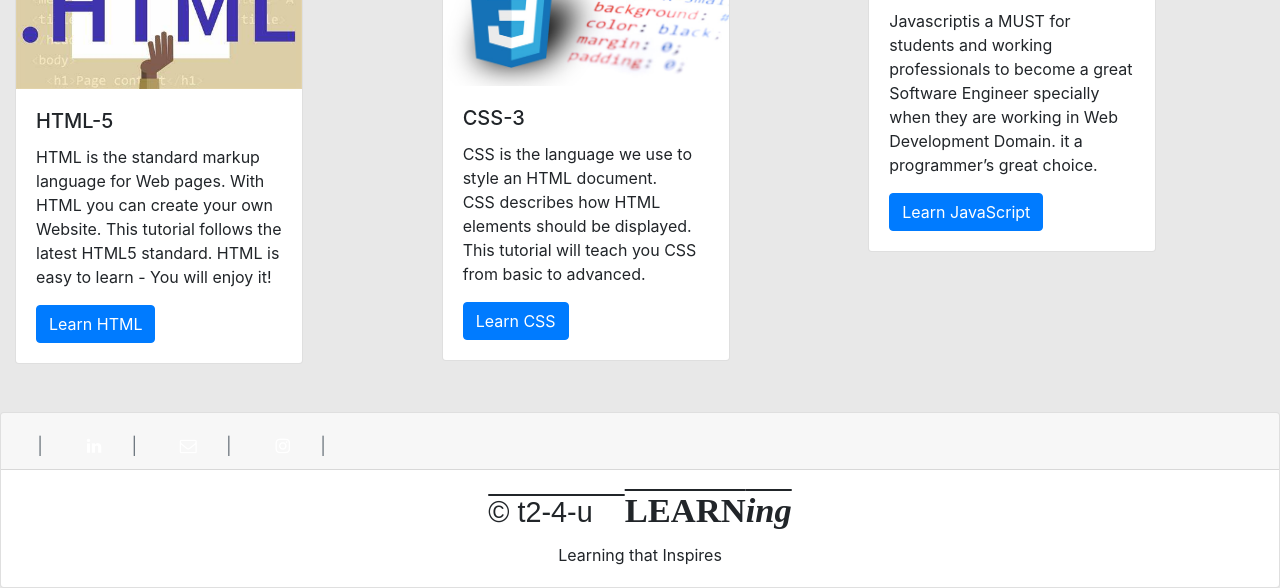
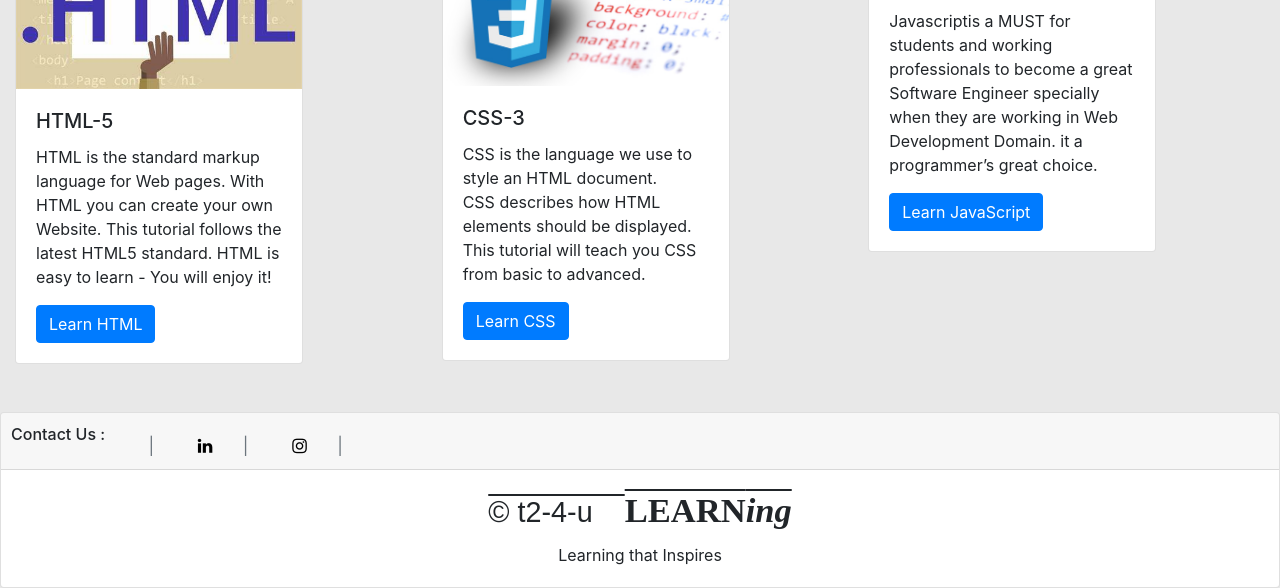
Before and after one commit to sougatamandalt2/LearningWebsite, a plain HTML site: page course.html in a window 1280 px wide. Shown: the part 232-820 px from the top of the page. Drawn offline with nearby package versions, Linux system fonts and the light colour scheme.

Commit message:
Update course.html

```diff
--- a/course.html
+++ b/course.html
@@ -15,7 +15,9 @@
     <body>
 
         <header>
-            <marquee>Welcome to <b>FRONTEND WEB DEVELOPMENT LEARNING</b>
+            <marquee>Welcome to <b>FRONTEND WEB DEVELOPMENT LEARNING.&nbsp;&nbsp;&nbsp;&nbsp;&nbsp;&nbsp;<mark>Note</mark> </b>This is a Non-Profitable- Educational purposes website only.
+                All the images, and notes used in this Website belong to their respective owners and I or this site does not claim any right over them.
+                If Any of content still violeting the Copyright Law, Please inform that to me . I assure you i will Remove the content as soon as Possible. </b>
             </marquee>
             <link rel="stylesheet" href="https://cdnjs.cloudflare.com/ajax/libs/font-awesome/4.7.0/css/font-awesome.min.css">
         </header>
@@ -119,18 +121,16 @@
         <div class="card text-center">
             <div class="card-header" id="footer">
                 <ul class="nav nav-tabs card-header-tabs">
+                    <h6>Contact Us : &nbsp;&nbsp&nbsp;</h6>
                     <a class="nav-link disabled" href="#" tabindex="-1" aria-disabled="true">|</a>
                     <li class="nav-item">
 
-                        <a class="nav-link" href="https://www.linkedin.com/in/sougatamandalt2" target="_blank"><i class="fa fa-fw fa-linkedin"></i></a>
+                        <a class="nav-link" href="https://www.linkedin.com/in/sougatamandalt2" style = "color:black;" target="_blank"><i class="fa fa-fw fa-linkedin"></i></a>
                       </li>
-                      <a class="nav-link disabled" href="#" tabindex="-1" aria-disabled="true">|</a>
-                        <li class="nav-item">
-                        <a class="nav-link" href="#"><i class="fa fa-fw fa-envelope-o"></i></a>
-                      </li>
+
                         <a class="nav-link disabled" href="#" tabindex="-1" aria-disabled="true">|</a>
                         <li class="nav-item">
-                        <a class="nav-link" href="https://www.instagram.com/sougatamandalt2" ><i class="fa fa-fw fa-instagram" ></i></a>
+                        <a class="nav-link" href="https://www.instagram.com/sougatamandalt2" style = "color:black;" target="_blank"><i class="fa fa-fw fa-instagram" target="_blank"></i></a>
                       </li>
                         <a class="nav-link disabled" href="#" tabindex="-1" aria-disabled="true">|</a>
                 </ul>
```
